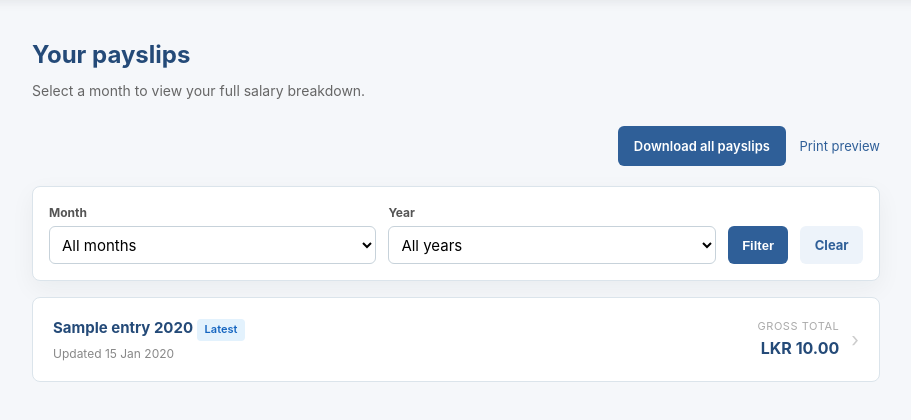
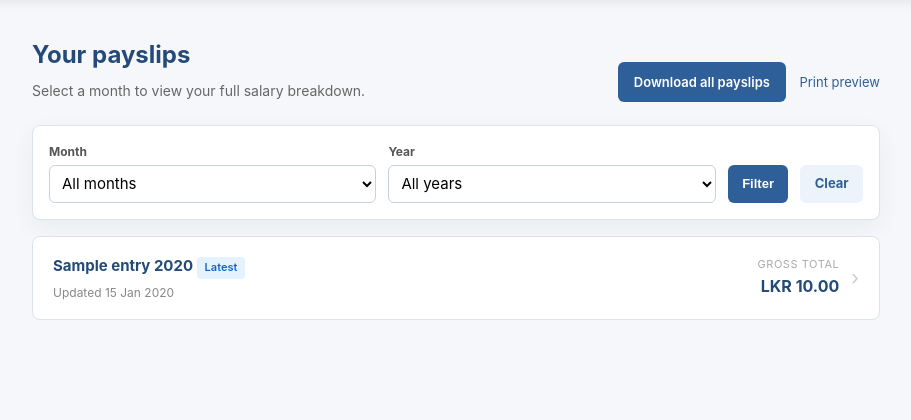
Before and after one commit to spk0626/payroll_system, a Django app: template templates/payroll/dashboard.html in a window 1280 px wide. Shown: the part 73-493 px from the top of the page, without its empty margins (184-1095 px from the left). Run offline with Django 5.2, Linux system fonts and the light colour scheme; tables that the repository leaves empty hold one stand-in row (values such as "Sample post"); the template is opened without the code that fills it: values that come from a table or form of the project are taken from there, most other values are stand-ins (such as "Sample title", 1, 10 or a date in 2020).

Commit message:
Stabilize admin and portal layout

```diff
--- a/config/urls.py
+++ b/config/urls.py
@@ -14,6 +14,7 @@ from django.views.generic import RedirectView
 admin.site.site_header = f"{settings.COMPANY_NAME} — Payroll Administration"
 admin.site.site_title = f"{settings.COMPANY_NAME} Payroll"
 admin.site.index_title = "Administration"
+admin.site.enable_nav_sidebar = False
 
 urlpatterns = [
     path("", RedirectView.as_view(pattern_name="accounts:login", permanent=False), name="home"),
--- a/core/context_processors.py
+++ b/core/context_processors.py
@@ -21,22 +21,9 @@ DEFAULT_LOGO_URL = (
 
 def company_settings(request):
     """Inject company-level settings into every template context."""
-    logo_url = ""
-    try:
-        from core.models import CompanySetting
-
-        setting = CompanySetting.load()
-        if setting.logo and setting.logo.storage.exists(setting.logo.name):
-            logo_url = setting.logo.url
-    except Exception:
-        logo_url = ""
-
-    if not logo_url:
-        logo_url = DEFAULT_LOGO_URL
-
     return {
         "COMPANY_NAME": getattr(settings, "COMPANY_NAME", ""),
         "COMPANY_ADDRESS": getattr(settings, "COMPANY_ADDRESS", ""),
         "CURRENCY_SYMBOL": getattr(settings, "CURRENCY_SYMBOL", "LKR"),
-        "COMPANY_LOGO_URL": logo_url,
+        "COMPANY_LOGO_URL": DEFAULT_LOGO_URL,
     }
--- a/templates/payroll/dashboard.html
+++ b/templates/payroll/dashboard.html
@@ -14,10 +14,11 @@
 .portal-header__title{font-size:16px;font-weight:700}
 .portal-header__user{font-size:13px;color:rgba(255,255,255,.84);display:flex;align-items:center;gap:1rem}
 .portal-main{max-width:880px;margin:2.25rem auto;padding:0 1rem}
-.portal-welcome{margin-bottom:1.75rem}
+.portal-heading{display:flex;align-items:flex-end;justify-content:space-between;gap:1.25rem;margin-bottom:1.4rem}
+.portal-welcome{margin:0}
 .portal-welcome h1{font-size:24px;font-weight:700;color:#244A78;margin-bottom:.35rem}
 .portal-welcome p{color:#666;font-size:14px}
-.portal-actions{display:flex;justify-content:flex-end;align-items:center;gap:.85rem;margin:-.25rem 0 1.25rem}
+.portal-actions{display:flex;align-items:center;gap:.85rem;flex-shrink:0}
 .portal-actions__button{display:inline-block;padding:.6rem 1rem;background:#2F5F98;color:#fff;border-radius:6px;text-decoration:none;font-size:13px;font-weight:600}
 .portal-actions__button:hover{background:#244A78;color:#fff}
 .portal-actions__link{color:#2F5F98;font-size:13px;text-decoration:none}
@@ -43,7 +44,8 @@
 @media (max-width: 640px){
   .portal-header{align-items:flex-start;flex-direction:column;gap:.75rem;padding:1rem}
   .portal-header__user{align-items:flex-start;flex-direction:column;gap:.5rem}
-  .portal-actions{justify-content:flex-start}
+  .portal-heading{align-items:flex-start;flex-direction:column}
+  .portal-actions{justify-content:flex-start;flex-wrap:wrap}
   .payslip-filter{grid-template-columns:1fr}
   .payslip-card{align-items:flex-start;flex-direction:column}
   .payslip-card__amount{text-align:left}
@@ -71,11 +73,11 @@
 </header>
 
 <main class="portal-main">
+  <div class="portal-heading">
     <div class="portal-welcome">
       <h1>Your payslips</h1>
       <p>Select a month to view your full salary breakdown.</p>
     </div>
-
     {% if entries %}
       <div class="portal-actions">
         <a href="{% url 'payroll:payslip_download_all' %}" class="portal-actions__button">
@@ -84,6 +86,7 @@
         <a href="{% url 'payroll:payslip_print_all' %}" target="_blank" class="portal-actions__link">Print preview</a>
       </div>
     {% endif %}
+  </div>
 
   <form class="payslip-filter" method="get">
     <div>
```
Also changed, not shown: templates/admin/base_site.html (+3 -0 lines). Lines whose indentation alone changed are shown as unchanged.
